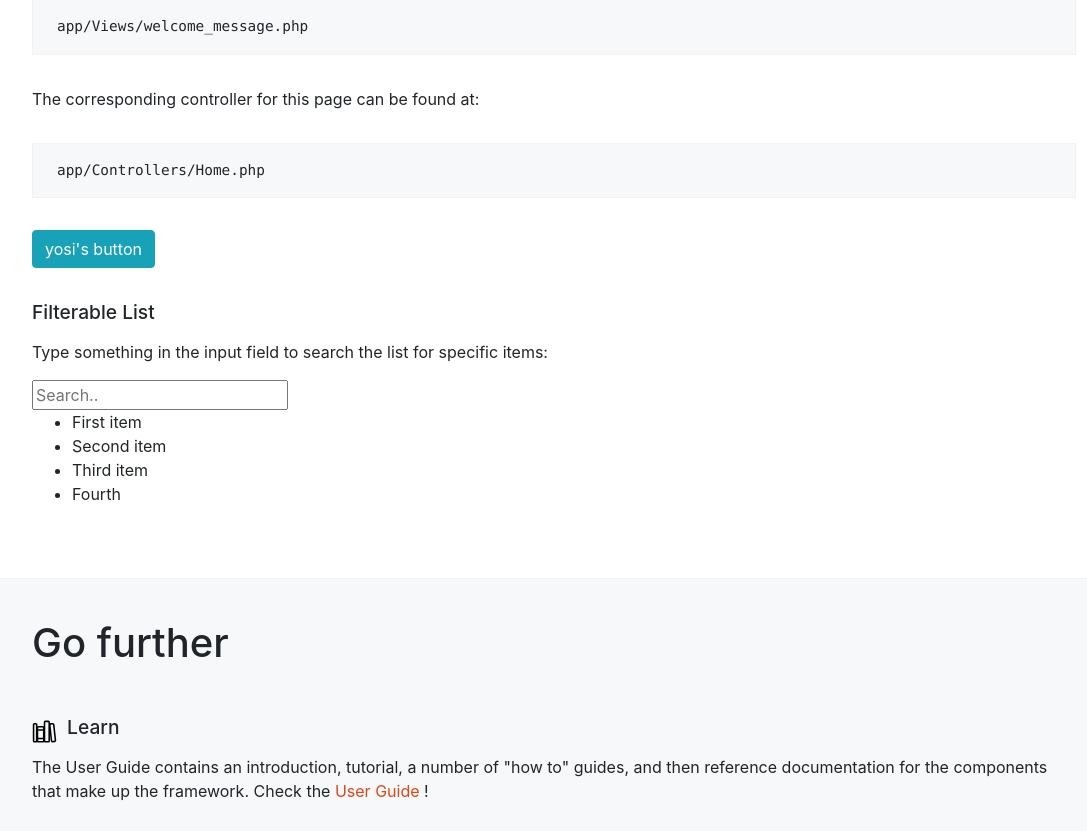
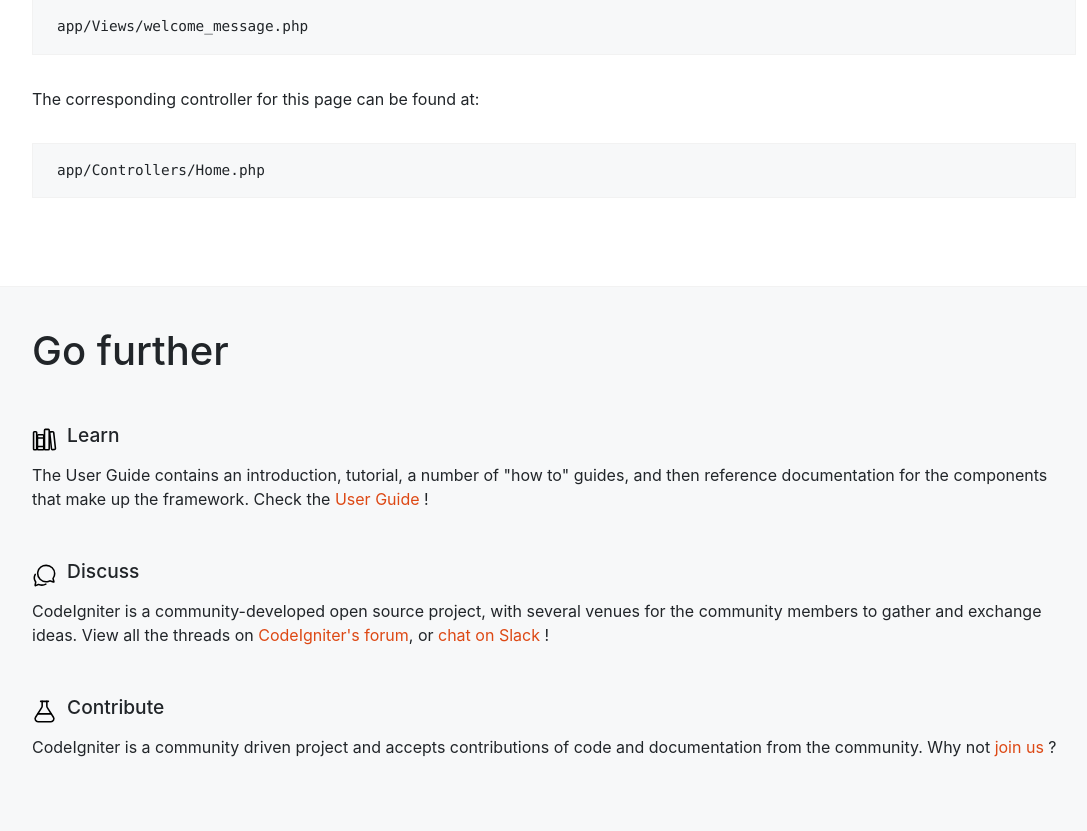
Before and after one commit to yoskats/pbproject, a CodeIgniter 4 app: template app/Views/home_page.php in a window 1280 px wide. Shown: the part 478-1309 px from the top of the page, without its empty margins (86-1173 px from the left). Run offline with PHP 8.4 and a stand-in for CodeIgniter, Linux system fonts and the light colour scheme; the template is opened without the code that fills it, so the values that code supplies are empty; some libraries are stand-ins or nearby versions.

Commit message:
new project

```diff
--- a/app/Views/home_page.php
+++ b/app/Views/home_page.php
@@ -7,20 +7,6 @@
 	<meta name="viewport" content="width=device-width, initial-scale=1.0">
 	<link rel="shortcut icon" type="image/png" href="/favicon.ico"/>
 	<link rel="stylesheet" href="https://stackpath.bootstrapcdn.com/bootstrap/4.1.3/css/bootstrap.min.css" integrity="sha384-MCw98/SFnGE8fJT3GXwEOngsV7Zt27NXFoaoApmYm81iuXoPkFOJwJ8ERdknLPMO" crossorigin="anonymous">
-	<script src="https://ajax.googleapis.com/ajax/libs/jquery/3.5.1/jquery.min.js"></script>
-	<script>
-		$(document).ready(function(){
-		$("#myInput").on("keyup", function() {
-			var value = $(this).val().toLowerCase();
-			$("#myList li").filter(function() {
-			$(this).toggle($(this).text().toLowerCase().indexOf(value) > -1)
-			});
-		});
-		});
-	</script>
-
-
-
 	<!-- STYLES -->
 
 	<style {csp-style-nonce}>
@@ -257,20 +243,6 @@
 
 	<pre><code>app/Controllers/Home.php</code></pre>
 
-	<button class="btn btn-info"> yosi's button</button>
-	<!-- cheacking -->
-	<h2>Filterable List</h2>
-	<p>Type something in the input field to search the list for specific items:</p>
-	<input id="myInput" type="text" placeholder="Search..">
-	<br>
-
-	<ul id="myList">
-	<li>First item</li>
-	<li>Second item</li>
-	<li>Third item</li>
-	<li>Fourth</li>
-	</ul>
-	<!-- end -->
 </section>
 
 <div class="further">
```
